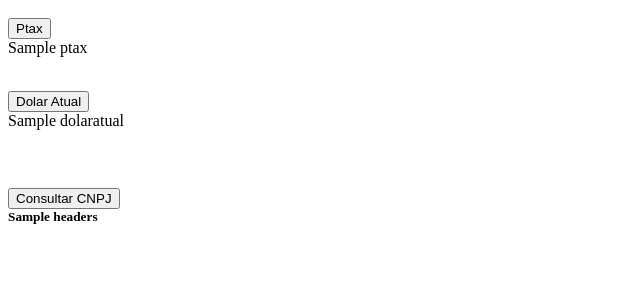
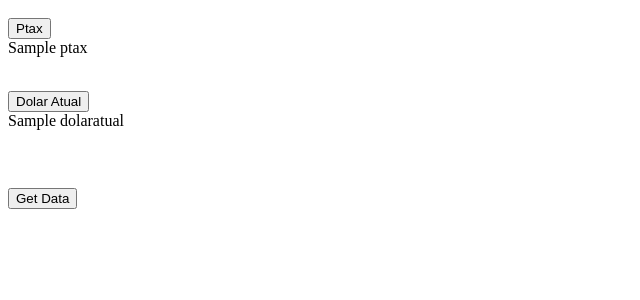
Before and after one commit to dfmoura/testeSiteFlask999, a Flask app: template templates/index.html in a window 1280 px wide. Shown: the part 479-779 px from the top of the page, without its empty margins (0-640 px from the left). Run offline with Flask 2, Linux system fonts and the light colour scheme; the template is opened without the code that fills it: most values are stand-ins (such as "Sample title", 1, 10 or a date in 2020).

Commit message:
Atualizar consulta

```diff
--- a/app.py
+++ b/app.py
@@ -31,9 +31,8 @@ def valorUSD_BRL():
     return render_template("index.html", dolaratual=dolaratual)
 
 
-@app.route("/cnpj", methods=["POST"])
-def get_receita(cnpj):
-
+@app.route('/get_data', methods=['POST'])
+def get_data():
     conn = http.client.HTTPSConnection("receitaws.com.br")
     headers = { 'Accept': "application/json" }
     conn.request("GET", "/v1/cnpj/06990590000123", headers=headers)
--- a/templates/index.html
+++ b/templates/index.html
@@ -57,10 +57,22 @@
 <br>
 <br>
 <h5>
-    <form action="/cnpj" method="POST">
-        <button>Consultar CNPJ</button>
-    </form>
-    {{headers}}
+    <button onclick="getData()">Get Data</button>
+    <p id="data"></p>
+
+    <script>
+        function getData() {
+            var xhr = new XMLHttpRequest();
+            xhr.open('POST', '/get_data');
+            xhr.setRequestHeader('Content-Type', 'application/json');
+            xhr.onload = function() {
+                if (xhr.status === 200) {
+                    document.getElementById('data').innerHTML = xhr.responseText;
+                }
+            };
+            xhr.send();
+        }
+    </script>
 </h5>
 
 
```
